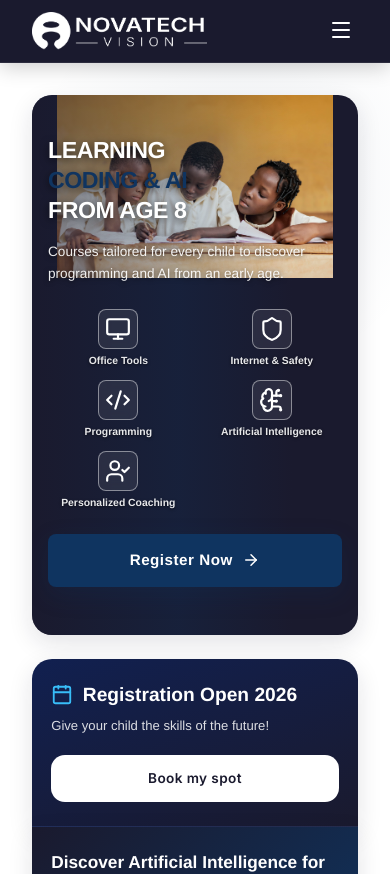
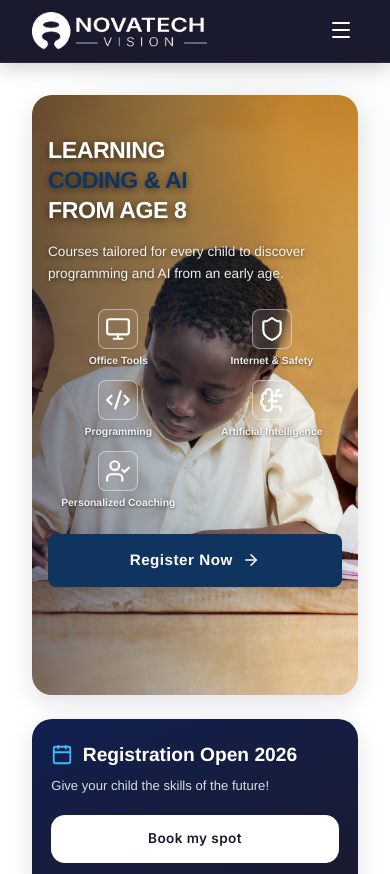
Before and after one commit to novaghislain/projetnovatech, a React (Vite) app in the folder frontend/: page /en in a window 390 px wide. Shown: the top 874 px of the page. Built offline with nearby package versions, Linux system fonts and the light colour scheme; no server answers.

Commit message:
style: revert to object-fit cover but greatly enlarge container heights on mobile

```diff
--- a/frontend/src/pages/Home.css
+++ b/frontend/src/pages/Home.css
@@ -1316,15 +1316,13 @@
   }
 
   .hero-bg-img {
-    object-position: top center;
-    object-fit: contain; /* Assure que toute l'image est visible */
-    height: auto;
-    aspect-ratio: 16/9; /* Garde la proportion de l'image environ */
+    object-position: center 20%;
+    object-fit: cover;
   }
 
   .hero-main {
-    min-height: auto;
-    background-color: var(--color-primary);
+    min-height: 600px; /* On agrandit considérablement le cadre principal sur mobile */
+    background-color: transparent;
   }
 
   .hero-text-block {
@@ -1362,16 +1360,14 @@
   }
 
   .formation-card-img {
-    height: auto; /* S'adapte à la taille de l'image */
-    min-height: 200px;
+    height: 400px; /* On agrandit le rectangle pour afficher l'image au maximum */
   }
 
   .formation-card-img img {
-    height: auto;
+    object-fit: cover;
+    object-position: top center; /* On garde le haut de l'image (le titre souvent) bien visible */
     width: 100%;
-    object-fit: contain; /* L'image entière est affichée sans être coupée */
-    max-height: 400px; /* Limite la hauteur max pour éviter un défilement infini */
-    background-color: #f8fafc; /* Couleur de fond propre si l'image ne prend pas toute la place */
+    height: 100%;
   }
 
   .key-figures-grid {
```
